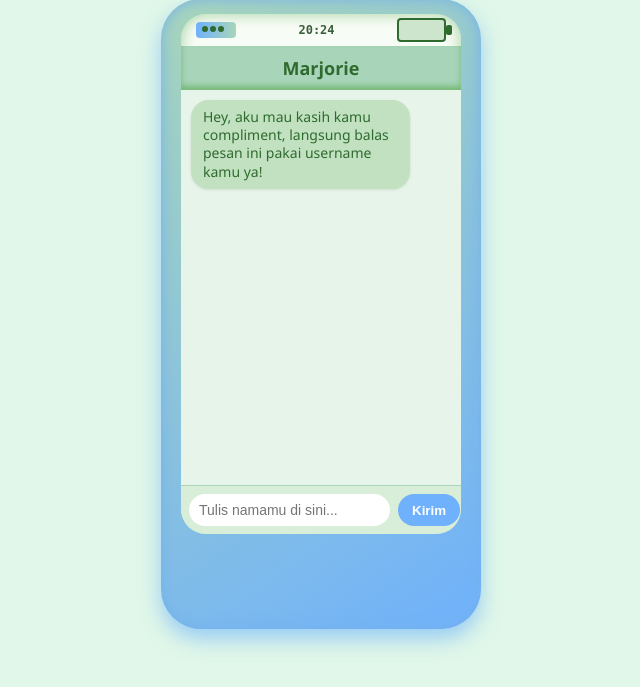
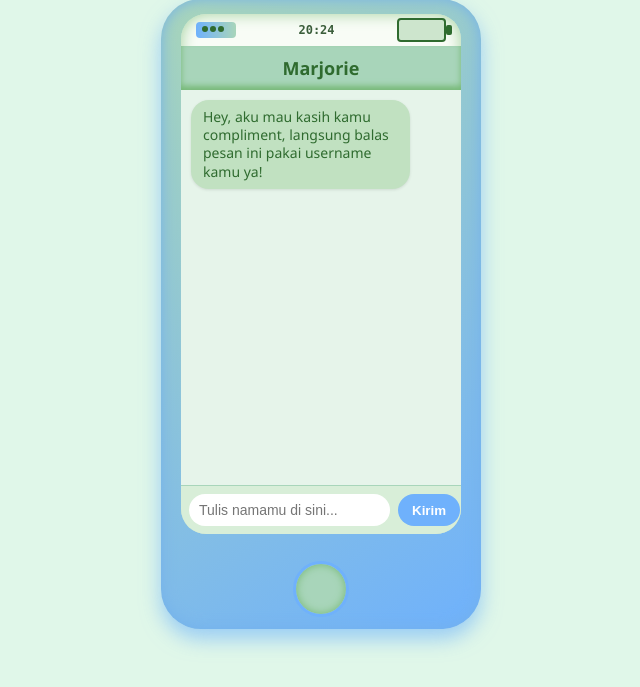
Before and after one commit to 307temporaryredirect/compliments, a Flask app: page / in a window 1280 px wide. Shown: the part 86-773 px from the top of the page, without its empty margins (319-959 px from the left). Run offline with Flask 3, Linux system fonts and the light colour scheme.

Commit message:
Update index.html

```diff
--- a/templates/index.html
+++ b/templates/index.html
@@ -26,6 +26,7 @@
       <button type="submit">Kirim</button>
     </form>
   </div>
+  <div class="home-button"></div> <!-- Lingkaran home button ala iPhone -->
 </div>
 
 <script src="{{ url_for('static', filename='js/script.js') }}"></script>
```
